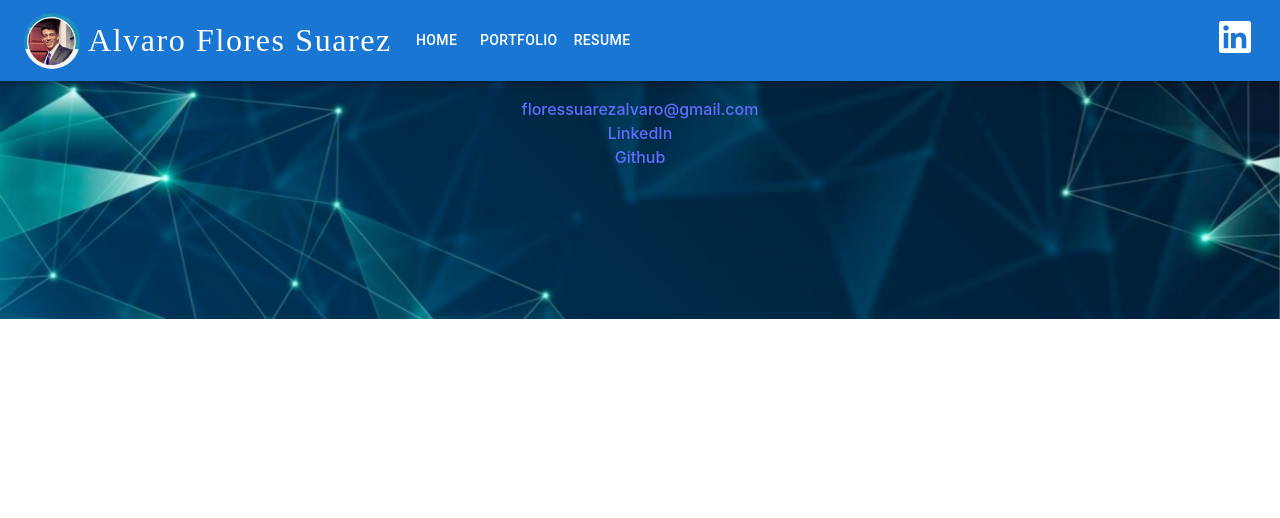
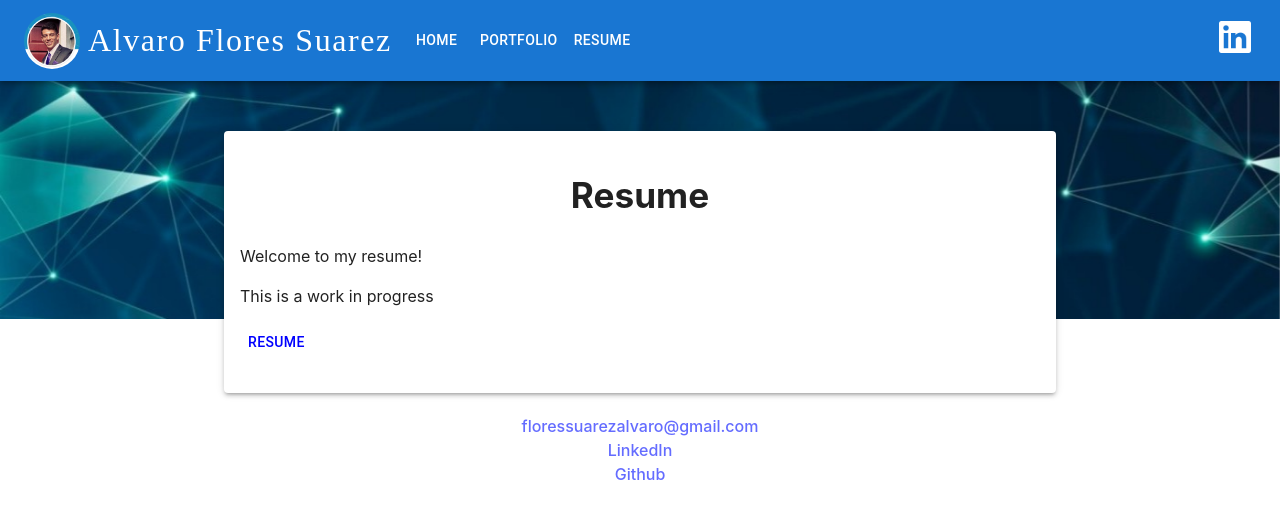
Before and after one commit to floressuarezalvaro/my-portfolio, a React (Vite) app: page /resume in a window 1280 px wide. Shown: the top 518 px of the page. Built offline with nearby package versions, Linux system fonts and the light colour scheme; a web font is replaced by a local one.

Commit message:
added new page for resume

```diff
--- a/src/App.jsx
+++ b/src/App.jsx
@@ -3,6 +3,8 @@ import { BrowserRouter as Router, Routes, Route } from "react-router-dom";
 import Home from "./pages/Home";
 import Portfolio from "./pages/Portfolio";
 import Contact from "./components/Contact";
+import Resume from "./pages/Resume";
+
 import "./App.css";
 import ResponsiveAppBar from "./components/Navbar";
 
@@ -18,6 +20,7 @@ function App() {
       <Routes>
         <Route path='/home' element={<Home />} />
         <Route path='/portfolio' element={<Portfolio />} />
+        <Route path='/resume' element={<Resume />} />
       </Routes>
       <Contact />
     </Router>
--- a/src/components/Navbar.jsx
+++ b/src/components/Navbar.jsx
@@ -12,7 +12,7 @@ import Avatar from "@mui/material/Avatar";
 import Button from "@mui/material/Button";
 import MenuItem from "@mui/material/MenuItem";
 
-const pages = ["Home", "Portfolio"];
+const pages = ["Home", "Portfolio", "Resume"];
 
 function ResponsiveAppBar() {
   const [anchorElNav, setAnchorElNav] = React.useState(null);
@@ -138,14 +138,6 @@ function ResponsiveAppBar() {
                 {page}
               </Button>
             ))}
-
-            <Button
-              href='/floresSuarezResume.pdf'
-              target='_blank'
-              sx={{ my: 2, color: "white", display: "block" }}
-            >
-              Resume
-            </Button>
           </Box>
 
           <Box>
--- /dev/null
+++ b/src/pages/Resume.jsx
@@ -0,0 +1,23 @@
+import Paper from "@mui/material/Paper";
+import Button from "@mui/material/Button";
+
+function Resume() {
+  return (
+    <main>
+      <Paper elevation={3} className='paper'>
+        <h2>Resume</h2>
+        <p>Welcome to my resume!</p>
+        <p>This is a work in progress</p>
+        <Button
+          href='/floresSuarezResume.pdf'
+          target='_blank'
+          sx={{ my: 2, color: "blue", display: "block" }}
+        >
+          Resume
+        </Button>
+      </Paper>
+    </main>
+  );
+}
+
+export default Resume;
```
